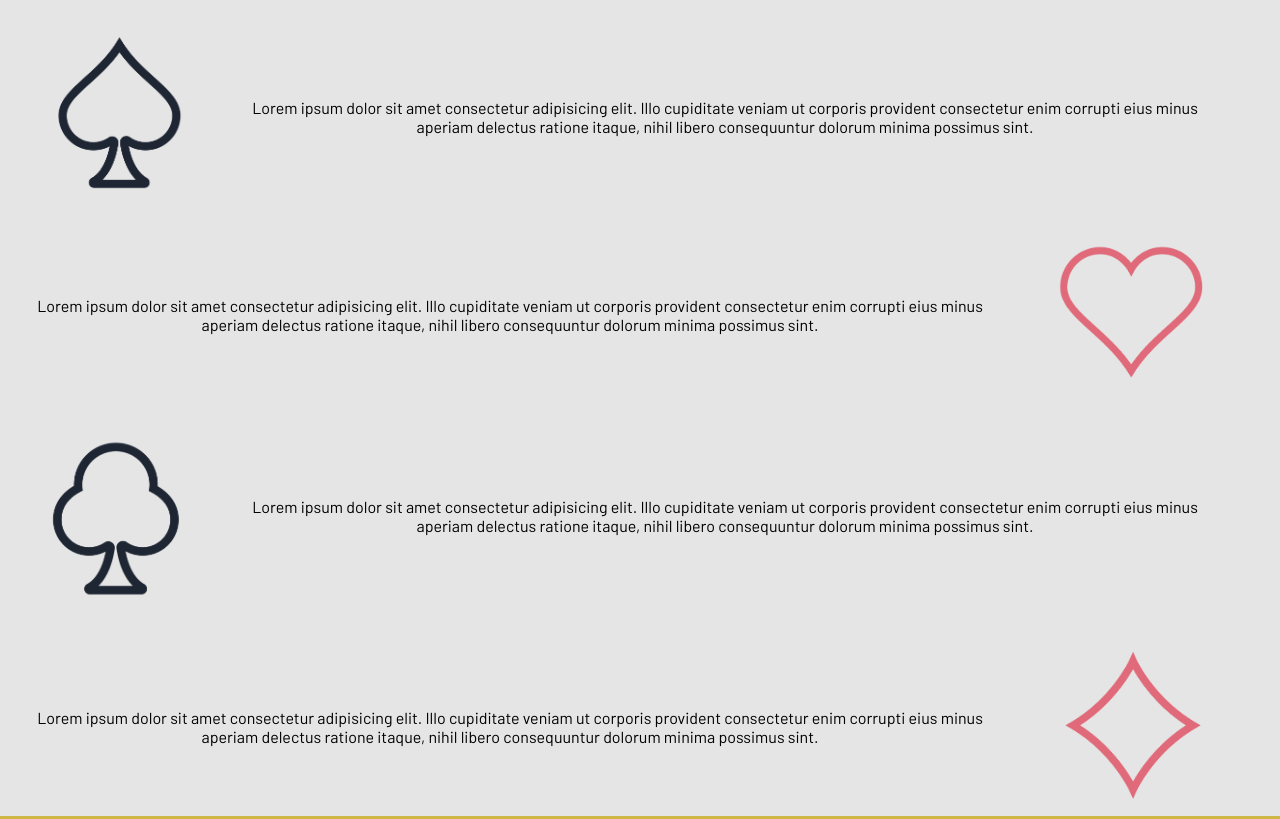
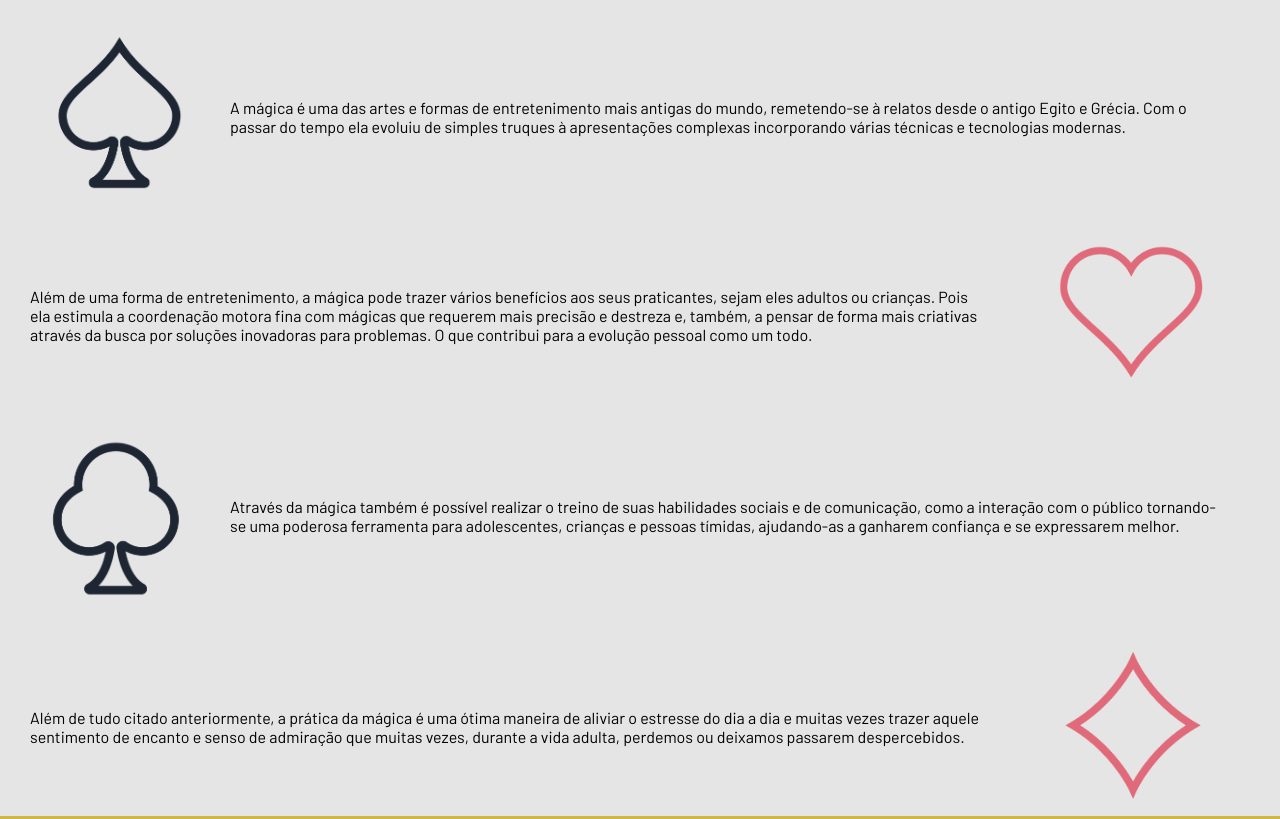
Before and after one commit to MatheusOS2002/magicspot, a website: page web-data-viz/public/index.html in a window 1280 px wide. Shown: the part 540-1359 px from the top of the page. Drawn offline with Linux system fonts and the light colour scheme.

Commit message:
Index finalizado

```diff
--- a/web-data-viz/public/css/estilo.css
+++ b/web-data-viz/public/css/estilo.css
@@ -123,7 +123,7 @@ body {
 }
 
 .social .box2 p {
-  text-align: center;
+  text-align: start;
 }
 
 .box {
@@ -150,9 +150,6 @@ body {
 .footer .container {
   justify-content: center;
   text-align: center;
-}
-
-.footer .container {
   font-size: 12px;
 }
 
--- a/web-data-viz/public/index.html
+++ b/web-data-viz/public/index.html
@@ -45,8 +45,8 @@
           <img src="./css/images/spades.png">
         </div>
         <div class="box box2">
-          <p>Lorem ipsum dolor sit amet consectetur adipisicing elit. Illo cupiditate veniam ut corporis provident consectetur
-            enim corrupti eius minus aperiam delectus ratione itaque, nihil libero consequuntur dolorum minima possimus sint.</p>
+          <p>A mágica é uma das artes e formas de entretenimento mais antigas do mundo, remetendo-se à relatos desde o antigo Egito e Grécia.
+            Com o passar do tempo ela evoluiu de simples truques à apresentações complexas incorporando várias técnicas e tecnologias modernas.</p>
         </div>
       </div>
     </div>
@@ -59,8 +59,10 @@
           <img src="./css/images/hearts.png">
         </div>
         <div class="box box2">
-          <p>Lorem ipsum dolor sit amet consectetur adipisicing elit. Illo cupiditate veniam ut corporis provident consectetur
-            enim corrupti eius minus aperiam delectus ratione itaque, nihil libero consequuntur dolorum minima possimus sint.</p>
+          <p>Além de uma forma de entretenimento, a mágica pode trazer vários benefícios aos seus praticantes, sejam eles adultos ou crianças. Pois ela estimula
+            a coordenação motora fina com mágicas que requerem mais precisão e destreza e, também, a pensar de forma mais criativas através da busca por
+            soluções inovadoras para problemas. O que contribui para a evolução pessoal como um todo.
+          </p>
         </div>
       </div>
     </div>
@@ -73,8 +75,9 @@
           <img src="./css/images/clubs.png">
         </div>
         <div class="box box2">
-          <p>Lorem ipsum dolor sit amet consectetur adipisicing elit. Illo cupiditate veniam ut corporis provident consectetur
-            enim corrupti eius minus aperiam delectus ratione itaque, nihil libero consequuntur dolorum minima possimus sint.</p>
+          <p>Através da mágica também é possível realizar o treino de suas habilidades sociais e de comunicação, como a interação com o público
+            tornando-se uma poderosa ferramenta para adolescentes, crianças e pessoas tímidas, ajudando-as a ganharem confiança e se expressarem melhor.
+          </p>
         </div>
       </div>
     </div>
@@ -87,8 +90,9 @@
           <img src="./css/images/diamonds.png">
         </div>
         <div class="box box2">
-          <p>Lorem ipsum dolor sit amet consectetur adipisicing elit. Illo cupiditate veniam ut corporis provident consectetur
-            enim corrupti eius minus aperiam delectus ratione itaque, nihil libero consequuntur dolorum minima possimus sint.</p>
+          <p>Além de tudo citado anteriormente, a prática da mágica é uma ótima maneira de aliviar o estresse do dia a dia e muitas vezes trazer aquele
+            sentimento de encanto e senso de admiração que muitas vezes, durante a vida adulta, perdemos ou deixamos passarem despercebidos.
+          </p>
         </div>
       </div>
     </div>
```
Also changed, not shown: 1 other file.
